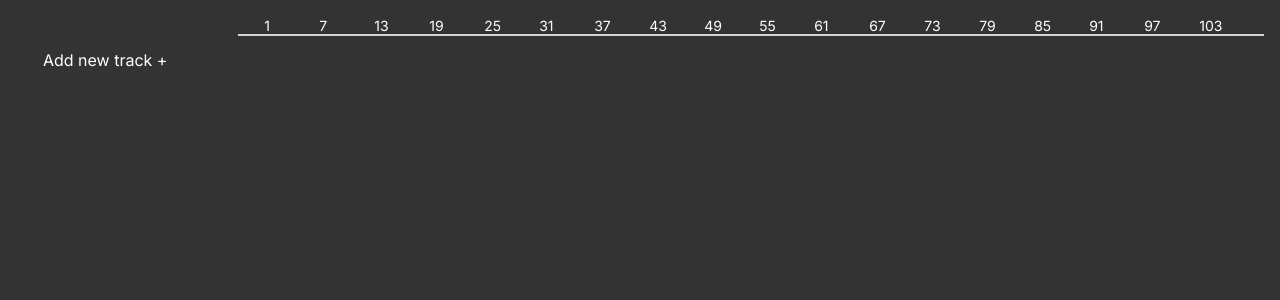
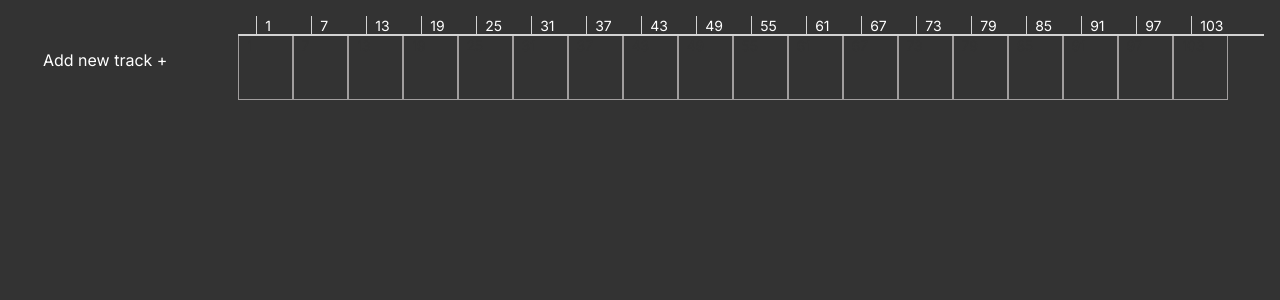
Before and after one commit to morozov312/measure-test-task, a Next.js app: page / in a window 1280 px wide. Both pictures are taken after a click on the element "Add new track +". Shown: the top 300 px of the page. Built offline with nearby package versions, Linux system fonts and the light colour scheme.

Commit message:
fix: fixes

```diff
--- a/src/widgets/measure/ui/Measure.tsx
+++ b/src/widgets/measure/ui/Measure.tsx
@@ -105,7 +105,7 @@ const Measure = () => {
             <div
               key={segment.id}
               style={{ width: scroll }}
-              className='flex h-full items-end justify-between border-l-DEFAULT border-[#d3d3d3] px-1 '
+              className='flex h-full items-end justify-between border-l-[1px] border-l-[#d3d3d3] px-1 '
             >
               <span className='px-1 text-sm'>
                 {scroll > 100
@@ -125,9 +125,9 @@ const Measure = () => {
               )}
             </div>
           ))}
-          <div className='absolute bottom-0 h-[2px] w-full bg-[#d3d3d3]' />
+          <div className='absolute bottom-0  h-[2px] w-full bg-[#d3d3d3]' />
         </div>
-        <div className={"w-full'> flex flex-col flex-wrap text-white"}>
+        <div className={'w-full flex flex-col flex-wrap text-white'}>
           {TRACKS.map(({ id }) => (
             <div key={id} className='flex'>
               {SEGMENTS.filter(
@@ -136,10 +136,12 @@ const Measure = () => {
                 <div
                   key={segment.id}
                   style={{ width: scroll }}
-                  className='flex h-16 w-full border-collapse justify-between border-x-DEFAULT border-b-DEFAULT border-[#A19E9EFF] px-1'
+                  className='flex h-16 w-full border-collapse justify-between border-x-[1px] border-b-[1px] border-[#A19E9EFF] px-1'
                 >
                   <span className='px-[3px] text-sm text-[#333333]'>
-                    {segment.id + 1}
+                    {scroll > 100
+                      ? ((segment.id + 1) * (scroll / 10)).toFixed(1)
+                      : segment.id + 1}
                   </span>
                   {scroll > 150 && (
                     <div className='ml-[2px] flex size-full justify-between pr-[3px]'>
```
